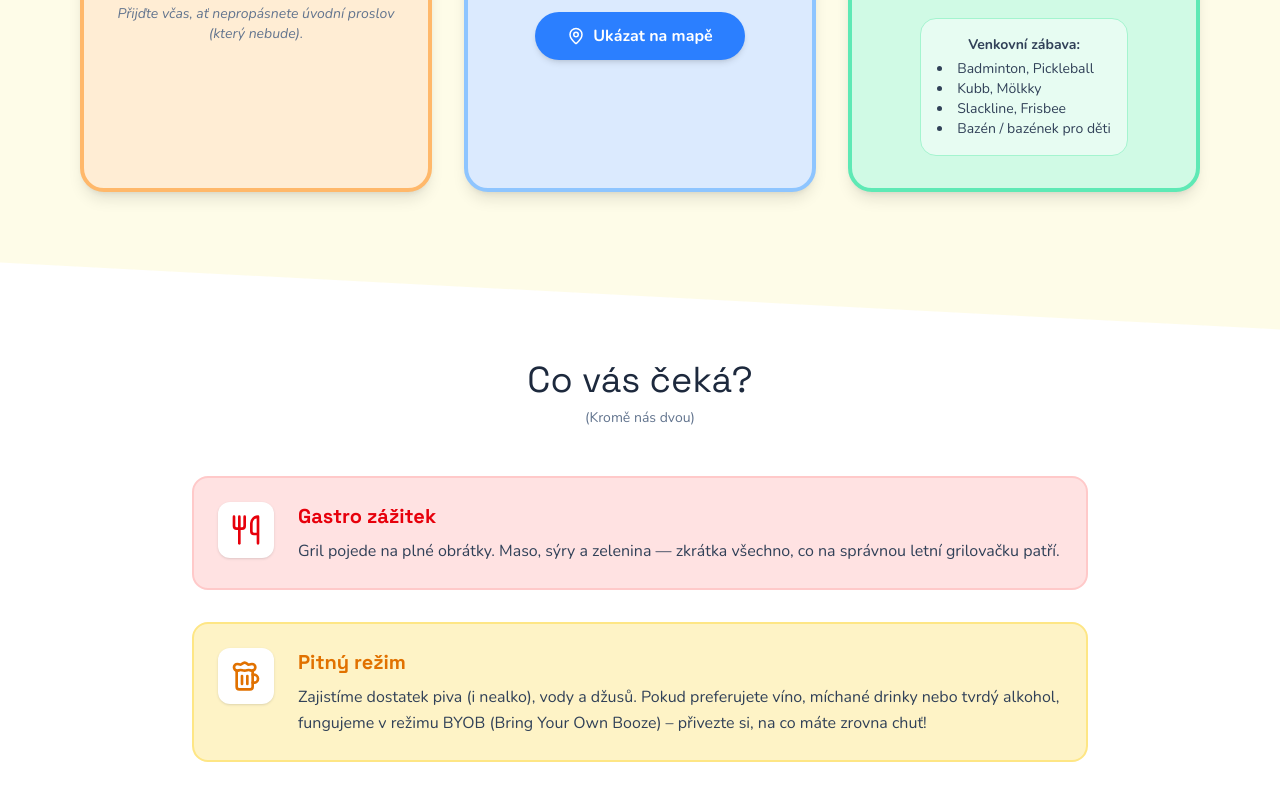
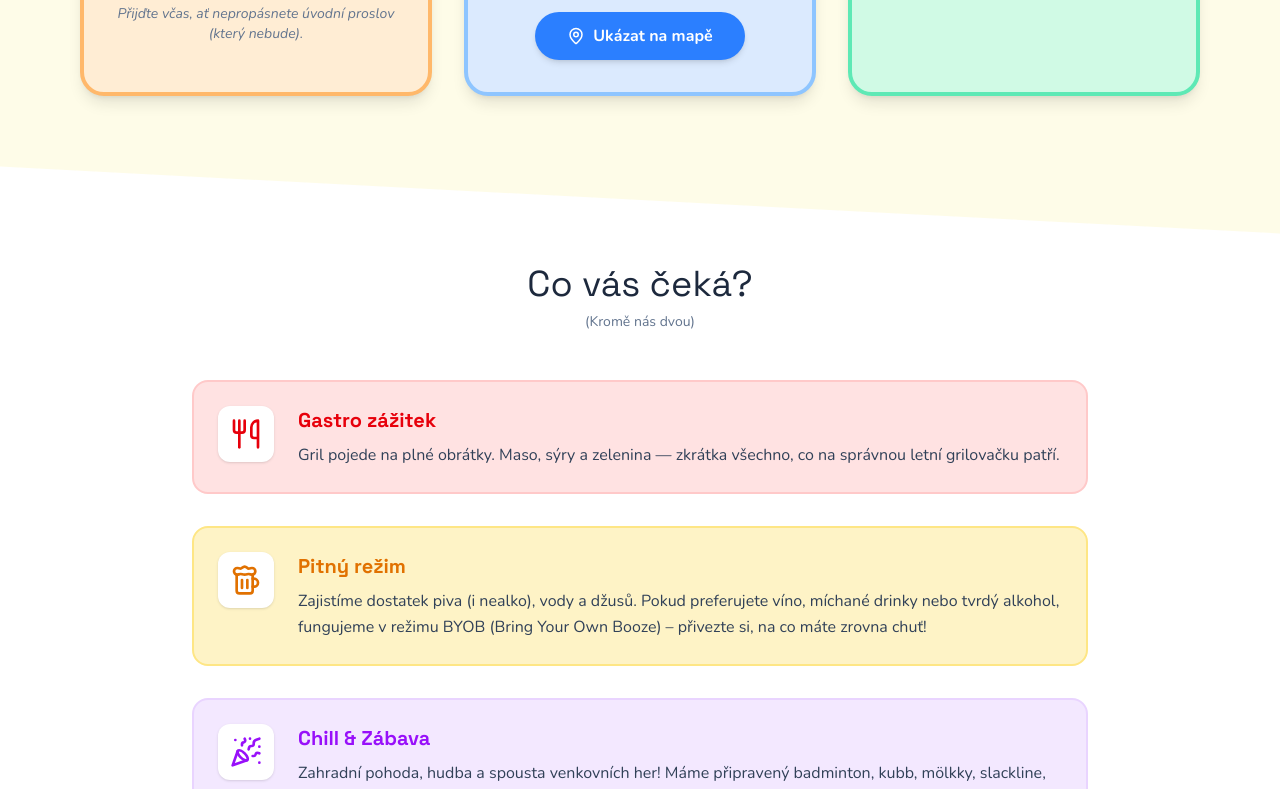
Before and after one commit to David-Nekolny/Birthday30, a React (Vite) app: page / in a window 1280 px wide. Shown: the part 1788-2577 px from the top of the page. Built offline with nearby package versions, Linux system fonts and the light colour scheme.

Commit message:
fix: spikeball instead of pickleball, remove pool and games list from kids section

```diff
--- a/src/App.tsx
+++ b/src/App.tsx
@@ -205,15 +205,7 @@ function LogisticsSection() {
           <h3 className="font-display text-2xl text-emerald-800 mb-2">Děti & Hry</h3>
           <p className="text-xl font-bold text-slate-700">Děti jsou vítány!</p>
           <p className="mt-2 text-slate-600">Zahrada je velká, ale na vlastní nebezpečí :D</p>
-          <div className="mt-4 p-4 bg-white/50 rounded-2xl border border-emerald-200 text-sm text-slate-700">
-            <p className="font-bold mb-1">Venkovní zábava:</p>
-            <ul className="list-disc list-inside text-left">
-              <li>Badminton, Pickleball</li>
-              <li>Kubb, Mölkky</li>
-              <li>Slackline, Frisbee</li>
-              <li>Bazén / bazének pro děti</li>
-            </ul>
-          </div>
+
         </motion.div>
       </div>
     </section>
@@ -244,7 +236,7 @@ function ProgramSection() {
           <ProgramItem
             icon={<PartyPopper size={32} />}
             title="Chill & Zábava"
-            desc="Zahradní pohoda, hudba a spousta venkovních her! Máme připravený badminton, kubb, mölkky, slackline, pickleball i frisbee. Hlavně žádný stres."
+            desc="Zahradní pohoda, hudba a spousta venkovních her! Máme připravený badminton, kubb, mölkky, slackline, spikeball i frisbee. Hlavně žádný stres."
             color="bg-purple-100 text-purple-600 border-purple-200"
           />
         </div>
```
